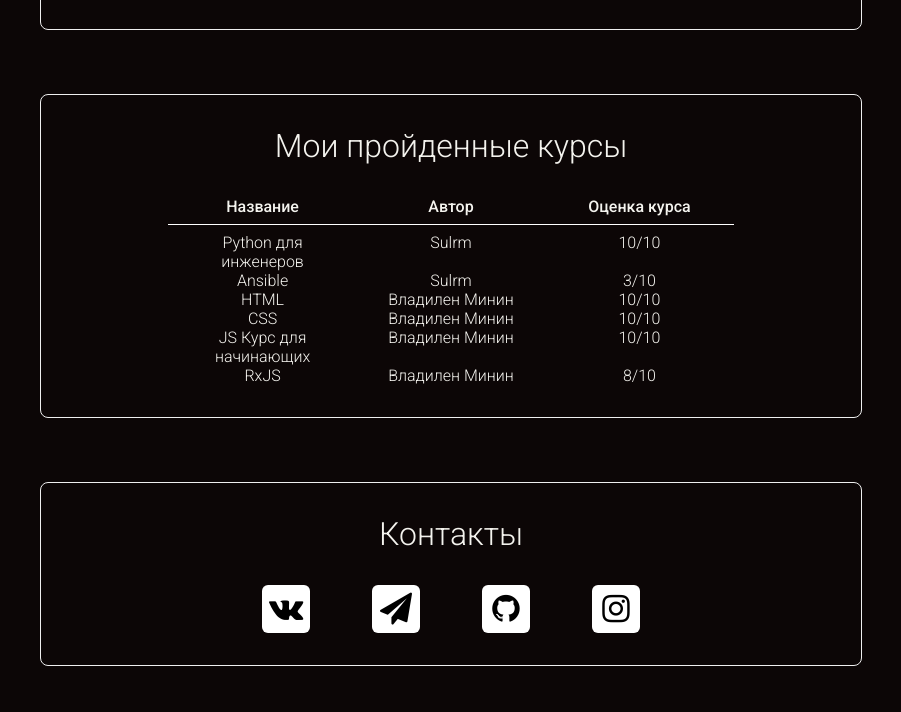
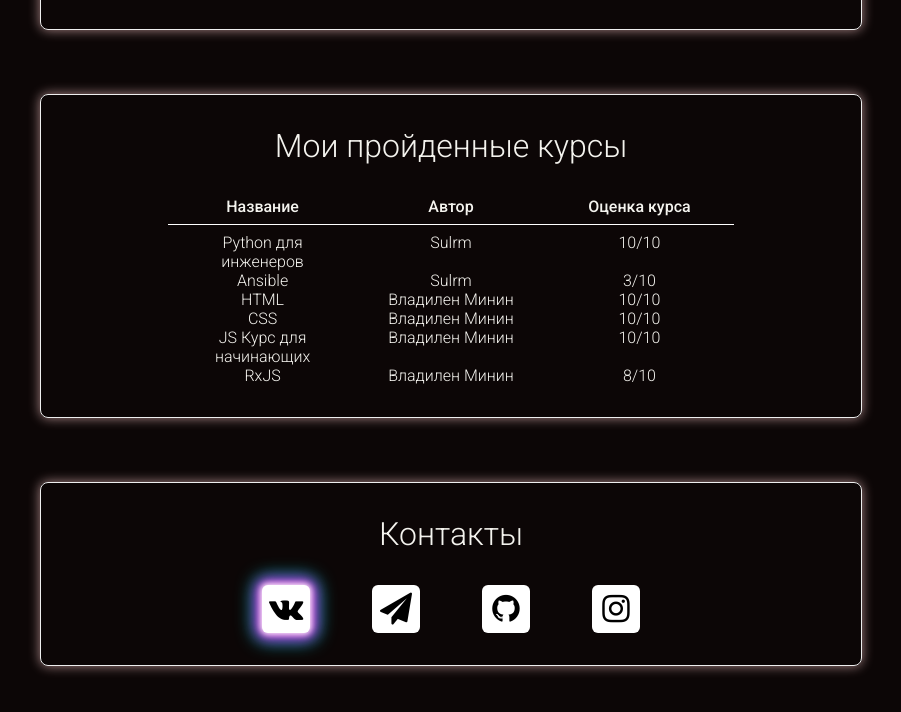
Before and after one commit to yanzhura/JS_FED_task1, a website built with Parcel: page index.html in a window 1280 px wide. In both pictures the pointer is over the element 475 px from the left and 1915 px from the top of the page. Shown: the part 1306-2018 px from the top of the page, without its empty margins (189-1090 px from the left). Built offline with nearby package versions, Linux system fonts and the light colour scheme.

Commit message:
css box-shadow bug fix

```diff
--- a/style.css
+++ b/style.css
@@ -62,7 +62,7 @@ html {
     border-width: 1px;
     border-radius: 8px;
     padding: 2rem;
-    box-shadow: 0 0 12 #aa8888;
+    box-shadow: 0px 0px 12px #aa8888;
 }
 
 .card-title {
@@ -127,7 +127,8 @@ html {
 }
 
 .contact:hover {
-    box-shadow: 0 0 6 2 #ffffff, 0 0 13 6 #cc00cc, 0 0 18 8 #00cccc;
+    box-shadow: 0px 0px 6px 2px #ffffff, 0px 0px 13px 6px #cc00cc,
+        0px 0px 18px 8px #00cccc;
 }
 
 .contact a {
```
